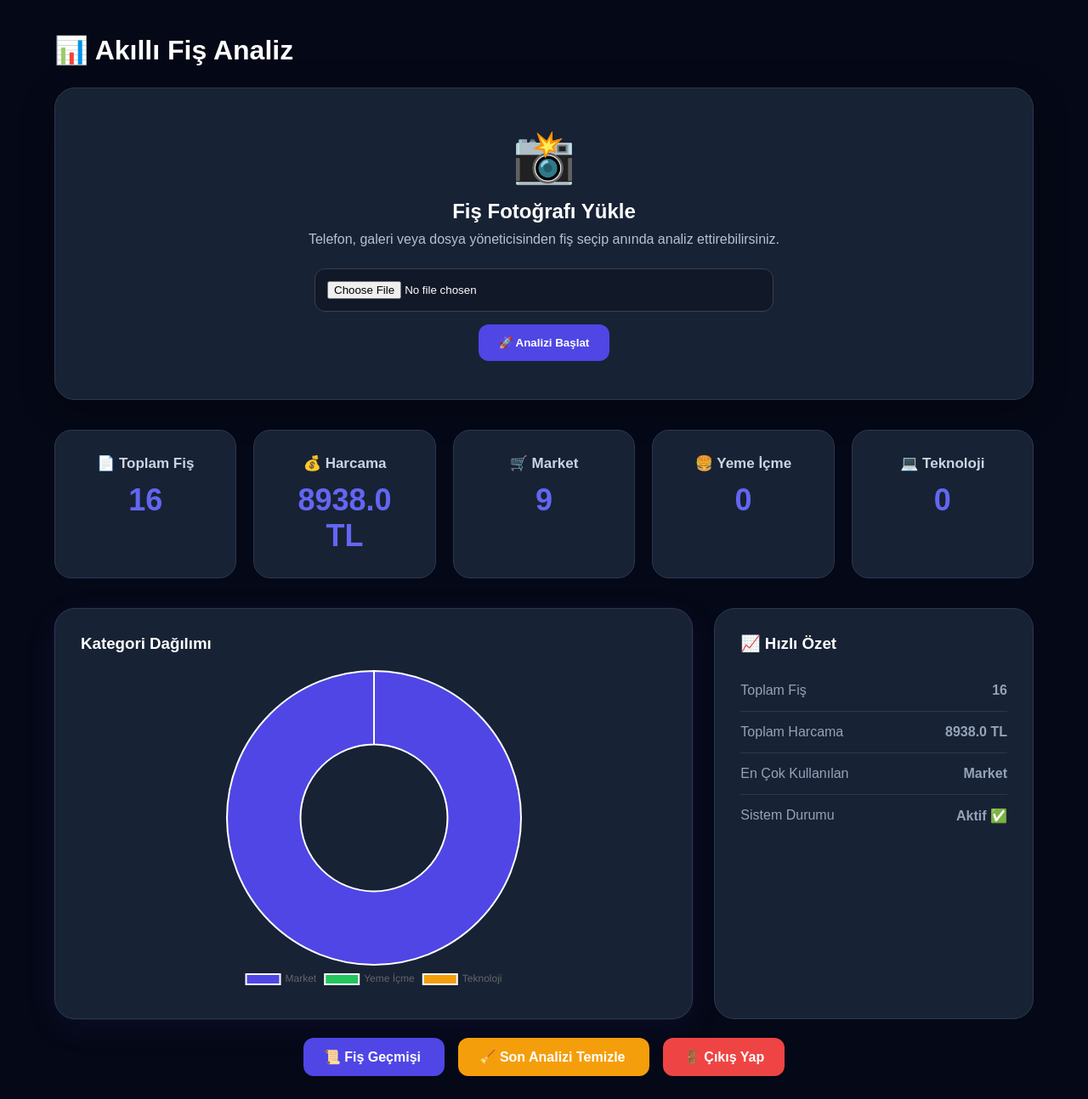
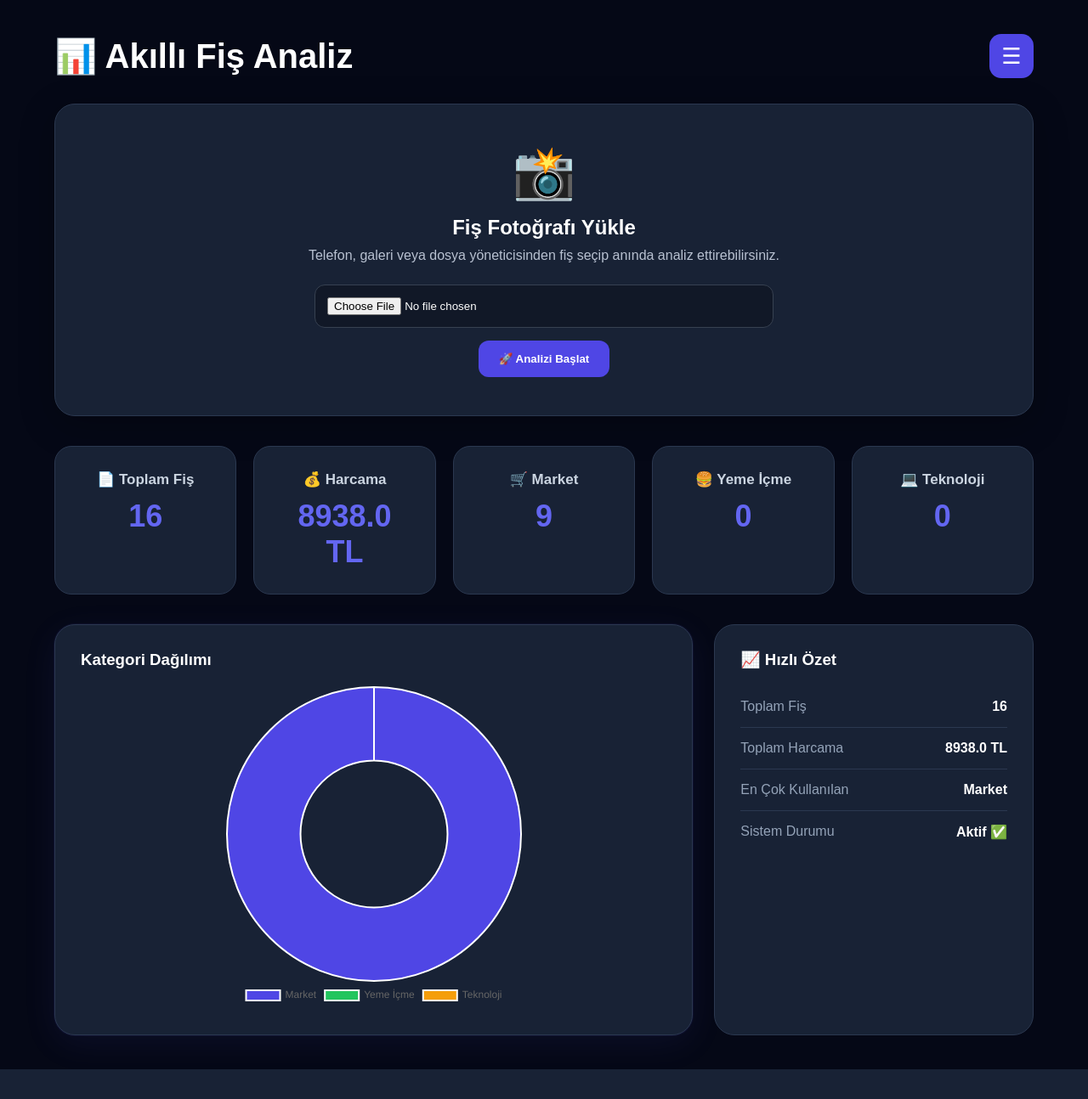
Before and after one commit to havinozvaris/fisai-web, a Flask app: page /dashboard in a window 1280 px wide. Shown: the whole page at 85% size. After the commit the page ends 1259 px from the top, so only its background shows below. Run offline with Flask 3, Linux system fonts and the light colour scheme; data comes from the database, SQL or seed files in the repository.

```diff
--- a/static/css/style.css
+++ b/static/css/style.css
@@ -534,14 +534,8 @@ DASHBOARD
     color:#94a3b8;
 }
 
-
-/* Hızlı Özet */
-.summary-box .summary-item strong {
-    color: #94a3b8;
-}
-
 .summary-item strong{
-    color:rgb(2, 0, 0);
+    color:white;
 }
 
 /* Buttons */
@@ -731,33 +725,141 @@ RESPONSIVE
 
 .result-box{
     margin-top:30px;
-    background:#dfe9ff;
+    background:#fff;
     padding:30px;
     border-radius:20px;
-    border:1px solid #c7d8ff;
-    box-shadow:0 10px 25px rgba(79,70,229,.10);
+    box-shadow:0 10px 25px rgba(0,0,0,.08);
 }
 
 .ocr-box{
     margin-top:15px;
-    background:white;
-    color:#1e293b;
+    background:#111827;
+    color:white;
     padding:20px;
     border-radius:12px;
-    border:1px solid #dbe4ff;
     white-space:pre-wrap;
     max-height:400px;
     overflow-y:auto;
 }
 
-.result-box h2,
-.result-box h3{
-    color:#304ffe;
+/* =========================
+TOPBAR
+========================= */
+
+.topbar{
+    display:flex;
+    justify-content:space-between;
+    align-items:center;
+    margin-bottom:30px;
 }
 
-.result-box .summary-item{
-    background:white;
-    padding:12px 15px;
-    border-radius:10px;
-    margin-bottom:10px;
+.topbar .logo{
+    color:white;
+    font-size:40px;
+    font-weight:700;
 }
+
+.menu-btn{
+    width:52px;
+    height:52px;
+    border:none;
+    border-radius:14px;
+    background:#4f46e5;
+    color:white;
+    font-size:26px;
+    cursor:pointer;
+}
+
+.menu-btn:hover{
+    background:#4338ca;
+}
+
+/* =========================
+MOBILE MENU
+========================= */
+
+.mobile-menu{
+    position:fixed;
+    top:0;
+    right:-320px;
+    width:280px;
+    height:100vh;
+    background:#111827;
+    z-index:9999;
+    padding:25px;
+    transition:.35s;
+    border-left:1px solid #2b3850;
+    display:flex;
+    flex-direction:column;
+}
+
+.show-menu{
+    right:0;
+}
+
+.menu-header{
+    display:flex;
+    align-items:center;
+    gap:12px;
+    margin-bottom:30px;
+    padding-bottom:20px;
+    border-bottom:1px solid #2b3850;
+}
+
+.menu-avatar{
+    width:50px;
+    height:50px;
+    border-radius:50%;
+    background:#4f46e5;
+    display:flex;
+    align-items:center;
+    justify-content:center;
+    font-size:24px;
+}
+
+.menu-header h3{
+    color:white;
+    margin-bottom:3px;
+}
+
+.menu-header span{
+    color:#94a3b8;
+    font-size:14px;
+}
+
+.mobile-menu a{
+    text-decoration:none;
+    color:white;
+    background:#182235;
+    padding:15px;
+    border-radius:12px;
+    margin-bottom:12px;
+    transition:.3s;
+}
+
+.mobile-menu a:hover{
+    background:#22304b;
+}
+
+/* Mobil */
+
+@media(max-width:768px){
+
+    .topbar .logo{
+        font-size:28px;
+    }
+
+    .menu-btn{
+        width:45px;
+        height:45px;
+        font-size:22px;
+    }
+
+    .dashboard-container{
+        width:95%;
+    }
+
+    .stats-container{
+        grid-template-columns:repeat(2,1fr);
+    }
+}
--- a/templates/dashboard.html
+++ b/templates/dashboard.html
@@ -11,7 +11,42 @@
 
 <div class="dashboard-container">
 
-    <h1>📊 Akıllı Fiş Analiz</h1>
+    <div class="topbar">
+
+        <div class="logo">
+            📊 Akıllı Fiş Analiz
+        </div>
+
+        <button id="menuBtn" class="menu-btn">
+            ☰
+        </button>
+
+    </div>
+
+    <div id="mobileMenu" class="mobile-menu">
+
+        <div class="menu-header">
+            <div class="menu-avatar">👤</div>
+            <div>
+                <h3>Kullanıcı Paneli</h3>
+                <span>Akıllı Fiş Analiz</span>
+            </div>
+        </div>
+
+        <a href="/receipts">
+            📜 Fiş Geçmişi
+        </a>
+
+        <a href="/clear_dashboard"
+           onclick="return confirm('Ekrandaki son analiz temizlensin mi?')">
+            🧹 Son Analizi Temizle
+        </a>
+
+        <a href="/">
+            🚪 Çıkış Yap
+        </a>
+
+    </div>
 
     <div class="upload-hero">
 
@@ -29,8 +64,7 @@
         <form
             action="/upload"
             method="POST"
-            enctype="multipart/form-data"
-        >
+            enctype="multipart/form-data">
 
             <input
                 type="file"
@@ -38,8 +72,7 @@
                 accept="image/*"
                 capture="environment"
                 class="file-input"
-                required
-            >
+                required>
 
             <br>
 
@@ -168,27 +201,6 @@
 
     {% endif %}
 
-    <div class="action-buttons">
-
-        <a href="/receipts" class="btn">
-            📜 Fiş Geçmişi
-        </a>
-
-        <a
-            href="/clear_dashboard"
-            class="btn"
-            onclick="return confirm('Ekrandaki son analiz temizlensin mi?')"
-            style="background:#f59e0b;"
-        >
-            🧹 Son Analizi Temizle
-        </a>
-
-        <a href="/" class="btn logout-btn">
-            🚪 Çıkış Yap
-        </a>
-
-    </div>
-
 </div>
 
 <script>
@@ -219,6 +231,13 @@ new Chart(ctx, {
     }
 });
 
+const menuBtn = document.getElementById("menuBtn");
+const mobileMenu = document.getElementById("mobileMenu");
+
+menuBtn.addEventListener("click", () => {
+    mobileMenu.classList.toggle("show-menu");
+});
+
 </script>
 
 </body>
```
